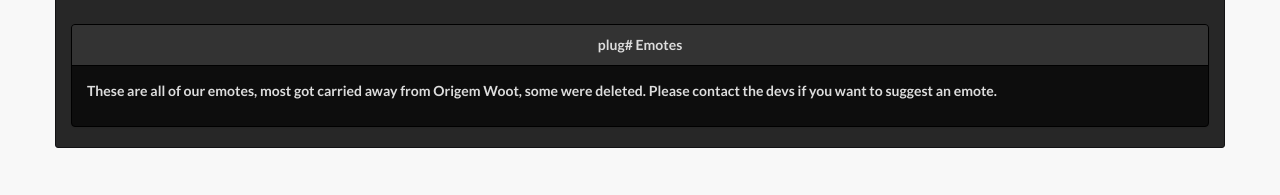
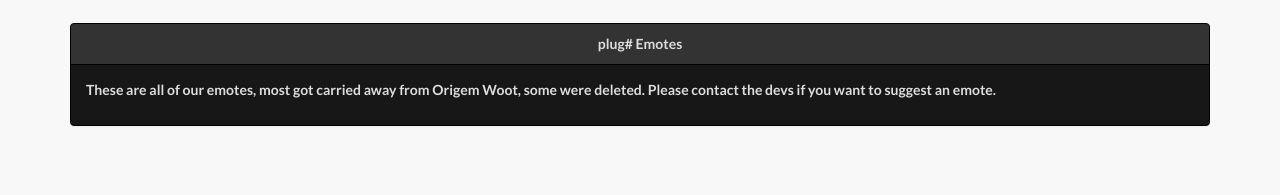
Before and after one commit to plughash/plughash.github.io, a plain HTML site: page emotes/index.html in a window 1280 px wide. Shown: the part 53-248 px from the top of the page. Drawn offline with Linux system fonts and the light colour scheme; no server answers; files whose address does not match are found by name.

Commit message:
Final Tweaks

```diff
--- a/css/landing-page.css
+++ b/css/landing-page.css
@@ -104,12 +104,6 @@ h6 {
     padding-top: 2%;
 }
 
-.container.emotes {
-    background-color: #272727;
-    border: 1px solid #121214;
-    border-radius: 3px;
-}
-
 #tables .table>tbody>tr>td, #tables .table>tbody>tr>th, #tables .table>tfoot>tr>td, #tables .table>tfoot>tr>th, #tables .table>thead>tr>td, #tables .table>thead>tr>th {
     padding: 2px !important;
     vertical-align: middle !important;
@@ -128,7 +122,7 @@ h6 {
 }
 
 #tables .table-bordered>tbody>tr>td, #tables .table-bordered>tbody>tr>th, #tables .table-bordered>tfoot>tr>td, #tables .table-bordered>tfoot>tr>th, #tables .table-bordered>thead>tr>td, #tables .table-bordered>thead>tr>th, .panel-default {
-    border-color: #121214 !important
+    border-color: #3A3A3A !important
 }
 
 .panel-default>.panel-heading {
@@ -138,7 +132,7 @@ h6 {
 }
 
 .panel {
-    background-color: #0d0d0d !important;
+    background-color: #171717 !important;
     border: 1px solid #000 !important;
 }
 
@@ -147,7 +141,7 @@ h6 {
 }
 
 #tables .table-striped>tbody>tr:nth-of-type(odd) {
-    background-color: #0d0d0d !important;
+    background-color: #171717 !important;
 }
 
 .about-button {
--- a/emotes/index.html
+++ b/emotes/index.html
@@ -48,7 +48,7 @@
         </div>
     </nav>
     <div class="content-section-a">
-        <div class="container about emotes">
+        <div class="container about">
             <div class="panel panel-default">
                 <div class="panel-heading"><center>plug# Emotes</center></div>
                 <div class="panel-body">
```
